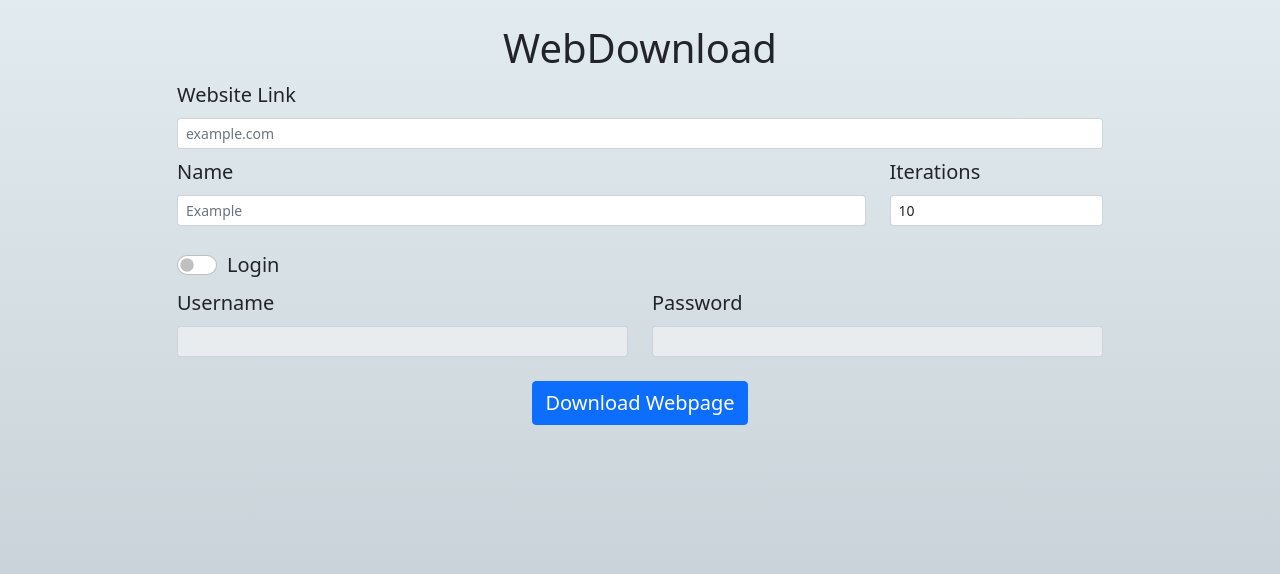
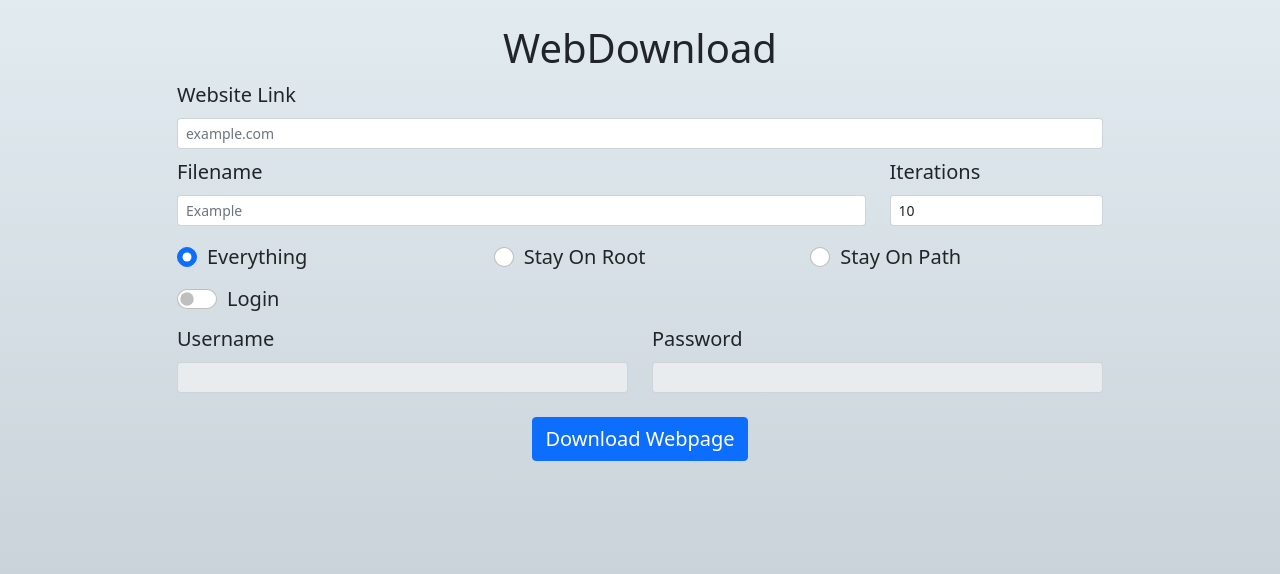
Before and after one commit to MichaelSamarati/webdownload, a React (Create React App) app in the folder app/: page / in a window 1280 px wide. Shown: the top 574 px of the page. Built offline with nearby package versions, Linux system fonts and the light colour scheme.

Commit message:
Extend implementation and more

```diff
--- a/app/src/App.js
+++ b/app/src/App.js
@@ -4,7 +4,7 @@ import { Container, Row, Col, Alert, Form, Button } from 'react-bootstrap'
 import downloadWebpage from './logic.js'
 
 function App() {
-  const [inputs, setInputs] = useState({name: "file", link: "https://example.com", iterations: 2, login: false});
+  const [inputs, setInputs] = useState({name: "file", link: "https://example.com", iterations: 2, extend: "Everything", login: false});
 
   const updateName = (e) => {
     setInputs(inputs => ({ ...inputs, name: e.target.value }));
@@ -14,6 +14,10 @@ function App() {
   }
   const updateIterations = (e) => {
     setInputs(inputs => ({ ...inputs, iterations: e.target.value }));
+  }
+  const updateExtend = (e) => {
+    setInputs(inputs => ({ ...inputs, extend: e.target.value}));
+    console.log(e.target.value)
   }
   const updateLogin = (e) => {
     setInputs(inputs => ({ ...inputs, login: !inputs.login}));
@@ -27,7 +31,7 @@ function App() {
   const handleSubmit = (e) => {
     e.preventDefault()
     //console.log(inputs)
-    downloadWebpage(inputs.name, inputs.link, inputs.iterations)
+    downloadWebpage(inputs.name, inputs.link, inputs.iterations, inputs.extend)
   }
   return (
       <Container>
@@ -50,7 +54,7 @@ function App() {
               <Row>
                 <Col sm={12} md={9} lg={9}>
                 <Form.Group controlId="name" className="mb-2">
-                  <Form.Label>Name</Form.Label>
+                  <Form.Label>Filename</Form.Label>
                   <Form.Control size="sm" onChange={updateName} placeholder="Example" type="text"></Form.Control>
                 </Form.Group>
                 </Col>
@@ -61,9 +65,29 @@ function App() {
                 </Form.Group>
                 </Col>
               </Row>
-              <Form.Group controlId="login" className="mt-3 mb-2">
+              <Row className="mt-2">
+                <Col sm={12} md={4} lg={4}>
+                <Form.Group controlId="extend1" className="mb-2">
+                  <Form.Check size="sm" onChange={updateExtend} name="extendRadios" type="radio" label="Everything" value="Everything" checked={inputs.extend==="Everything"}></Form.Check>
+                </Form.Group>
+                </Col>
+                <Col sm={12} md={4} lg={4}>
+                <Form.Group controlId="extend3" className="mb-2">
+                  <Form.Check size="sm" onChange={updateExtend} name="extendRadios" type="radio" label="Stay On Root" value="Stay On Root" checked={inputs.extend==="Stay On Root"}></Form.Check>
+                </Form.Group>
+                </Col>
+                <Col sm={12} md={4} lg={4}>
+                <Form.Group controlId="extend2" className="mb-2">
+                  <Form.Check size="sm" onChange={updateExtend} name="extendRadios" type="radio" label="Stay On Path" value="Stay On Path" checked={inputs.extend==="Stay On Path"}></Form.Check>
+                </Form.Group>
+                </Col>
+
+              </Row>
+              <Row className="mt-1">
+              <Form.Group controlId="login" className="mb-2">
                 <Form.Check size="sm" onChange={updateLogin} type="switch" label="Login"></Form.Check>
               </Form.Group>
+              </Row>
               <Row>
                 <Col sm={12} md={6} lg={6}>
                 <Form.Group controlId="username" className="mb-2">
--- a/app/src/logic.js
+++ b/app/src/logic.js
@@ -59,7 +59,7 @@ function b64(e){var t="";var n=new Uint8Array(e);var r=n.byteLength;for(var i=0;
 */
 
 
-export default async function downloadWebpage(name, link, iterations) {
+export default async function downloadWebpage(name, link, iterations, extend) {
     console.log("Download started!")
     try {
         const socket = io("http://localhost:3080");
@@ -76,8 +76,6 @@ export default async function downloadWebpage(name, link, iterations) {
         socket.on("text", async function (folder, fileName, msg) {
             const blob = new Blob([msg], { type: "text/plain" });
             zip.folder(folder).file(fileName + ".html", msg);
-            //saveAs(blob, "new.txt");
-
         })
         socket.on("jpg", async function (folder, fileName, msg) {
             const blob = new Blob([msg]);
@@ -128,7 +126,7 @@ export default async function downloadWebpage(name, link, iterations) {
         //Save start time
         const start = Date.now();
         //Initiate website download
-        socket.emit("webdownload", {link: link, iterations: iterations});
+        socket.emit("webdownload", {link: link, iterations: iterations, extend: extend});
         //Initilize zip file
         const zip = new JSZip();
         ////Test
```
Also changed, not shown: 2 other files (tests, documents, lock files or other folders).
